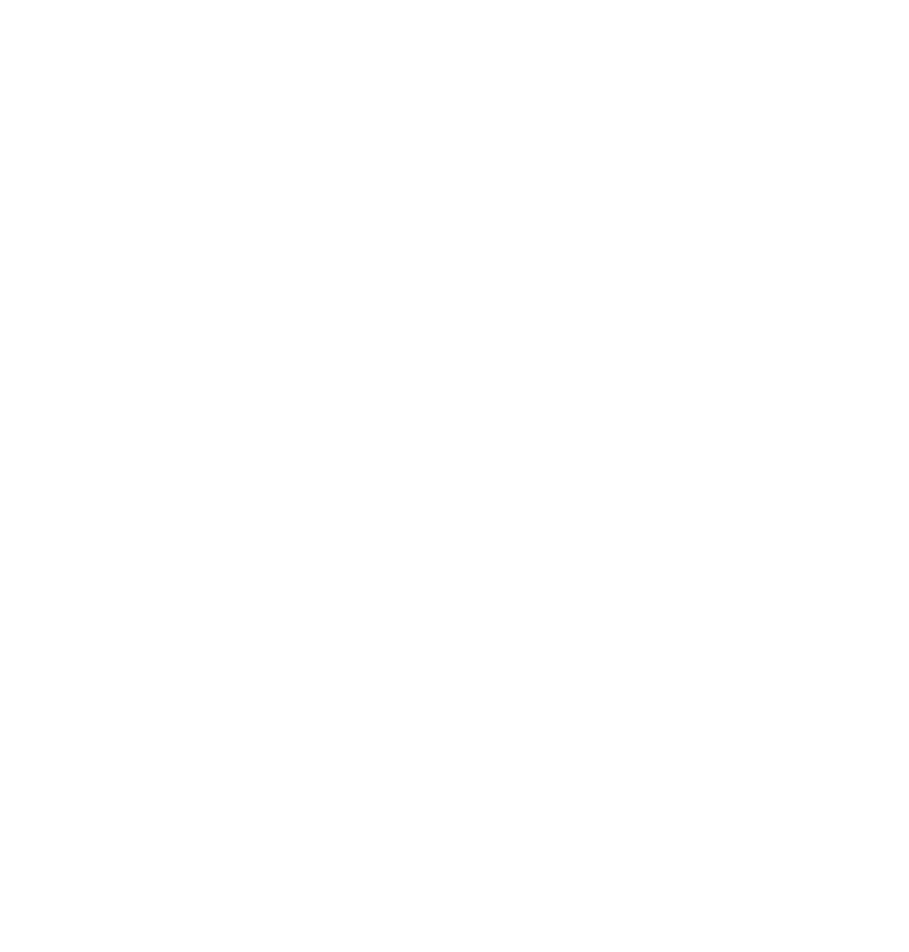
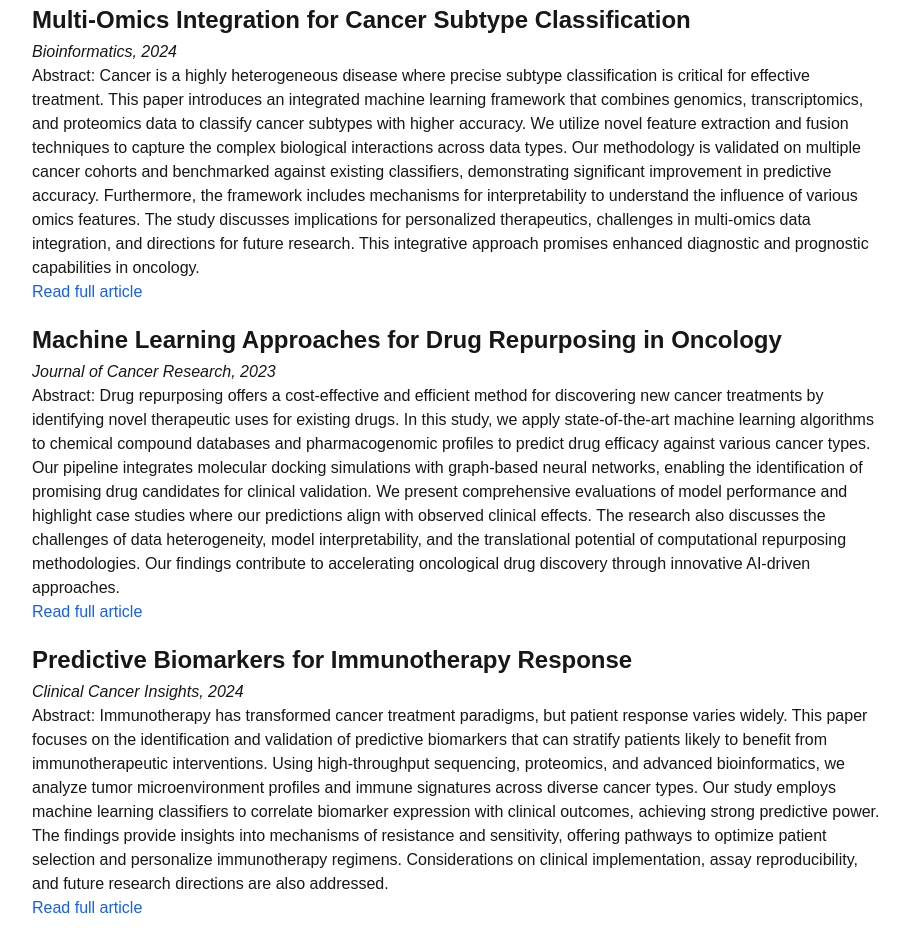
Before and after one commit to MureedSajjad/sajjad-biomedai, a Next.js app: page /publications in a window 1280 px wide. Shown: the part 756-1708 px from the top of the page, without its empty margins (184-1093 px from the left). Before the commit the page ends 856 px from the top, so only its background shows below. Built offline with nearby package versions, Linux system fonts and the light colour scheme.

Commit message:
Add detailed publications abstracts and update page

```diff
--- a/app/publications/page.tsx
+++ b/app/publications/page.tsx
@@ -11,7 +11,7 @@ export default function Publications() {
           <em>Journal of Biomedical Informatics, 2024</em>
         </p>
         <p>
-          This paper presents novel methods to increase transparency of AI-based classifiers in cancer prognosis, improving clinical adoption.
+          Abstract: Recent advancements in artificial intelligence (AI) have paved the way for innovative models in cancer prognosis. This paper proposes interpretable machine learning classifiers that enhance transparency and trustworthiness in clinical settings. By leveraging multi-modal data, including genomics, imaging, and clinical variables, the models offer improved predictive performance while providing explanations comprehensible to oncologists. We evaluate these models on publicly available cancer datasets and demonstrate their ability to outperform traditional statistical methods. Further, case studies illustrate practical applications, highlighting how interpretable outputs can influence treatment decisions and patient outcomes. Ethical considerations, validation strategies, and potential future improvements are discussed to facilitate the integration of AI into routine oncology practice. This work contributes significantly to bridging the gap between AI research and clinical adoption.
         </p>
         <a
           href="https://arxiv.org/abs/1234.56789"
@@ -31,7 +31,7 @@ export default function Publications() {
           <em>Nature Medicine, 2023</em>
         </p>
         <p>
-          Analysis of large-scale EHR datasets demonstrates improved personalized therapy selection using predictive modeling.
+          Abstract: Electronic health records (EHR) harbor vast amounts of clinical data that can revolutionize personalized treatment strategies. In this study, we explore advanced big data analytics and predictive modeling techniques applied to large EHR datasets to optimize therapy selection for cancer patients. The approach integrates patient demographics, medical history, biomarker profiles, and treatment responses to generate individualized recommendations. Our machine learning models demonstrate superior accuracy in predicting patient outcomes compared to conventional methods, enhancing decision-making for oncologists. Additionally, we address challenges in EHR data quality, privacy, and ethical use, proposing frameworks to mitigate biases and ensure equitable healthcare delivery. This work provides a robust foundation for harnessing real-world data towards precision medicine goals.
         </p>
         <a
           href="https://doi.org/10.1038/s41591-023-01234-5"
@@ -42,6 +42,66 @@ export default function Publications() {
           Read full article
         </a>
       </article>
+
+      <article className="mb-5">
+        <h3 className="text-2xl font-bold mb-1">
+          Multi-Omics Integration for Cancer Subtype Classification
+        </h3>
+        <p>
+          <em>Bioinformatics, 2024</em>
+        </p>
+        <p>
+          Abstract: Cancer is a highly heterogeneous disease where precise subtype classification is critical for effective treatment. This paper introduces an integrated machine learning framework that combines genomics, transcriptomics, and proteomics data to classify cancer subtypes with higher accuracy. We utilize novel feature extraction and fusion techniques to capture the complex biological interactions across data types. Our methodology is validated on multiple cancer cohorts and benchmarked against existing classifiers, demonstrating significant improvement in predictive accuracy. Furthermore, the framework includes mechanisms for interpretability to understand the influence of various omics features. The study discusses implications for personalized therapeutics, challenges in multi-omics data integration, and directions for future research. This integrative approach promises enhanced diagnostic and prognostic capabilities in oncology.
+        </p>
+        <a
+          href="https://doi.org/10.1093/bioinformatics/btac123"
+          target="_blank"
+          rel="noopener noreferrer"
+          className="text-blue-600 hover:underline"
+        >
+          Read full article
+        </a>
+      </article>
+
+      <article className="mb-5">
+        <h3 className="text-2xl font-bold mb-1">
+          Machine Learning Approaches for Drug Repurposing in Oncology
+        </h3>
+        <p>
+          <em>Journal of Cancer Research, 2023</em>
+        </p>
+        <p>
+          Abstract: Drug repurposing offers a cost-effective and efficient method for discovering new cancer treatments by identifying novel therapeutic uses for existing drugs. In this study, we apply state-of-the-art machine learning algorithms to chemical compound databases and pharmacogenomic profiles to predict drug efficacy against various cancer types. Our pipeline integrates molecular docking simulations with graph-based neural networks, enabling the identification of promising drug candidates for clinical validation. We present comprehensive evaluations of model performance and highlight case studies where our predictions align with observed clinical effects. The research also discusses the challenges of data heterogeneity, model interpretability, and the translational potential of computational repurposing methodologies. Our findings contribute to accelerating oncological drug discovery through innovative AI-driven approaches.
+        </p>
+        <a
+          href="https://doi.org/10.1158/jcr.2023.4567"
+          target="_blank"
+          rel="noopener noreferrer"
+          className="text-blue-600 hover:underline"
+        >
+          Read full article
+        </a>
+      </article>
+
+      <article className="mb-5">
+        <h3 className="text-2xl font-bold mb-1">
+          Predictive Biomarkers for Immunotherapy Response
+        </h3>
+        <p>
+          <em>Clinical Cancer Insights, 2024</em>
+        </p>
+        <p>
+          Abstract: Immunotherapy has transformed cancer treatment paradigms, but patient response varies widely. This paper focuses on the identification and validation of predictive biomarkers that can stratify patients likely to benefit from immunotherapeutic interventions. Using high-throughput sequencing, proteomics, and advanced bioinformatics, we analyze tumor microenvironment profiles and immune signatures across diverse cancer types. Our study employs machine learning classifiers to correlate biomarker expression with clinical outcomes, achieving strong predictive power. The findings provide insights into mechanisms of resistance and sensitivity, offering pathways to optimize patient selection and personalize immunotherapy regimens. Considerations on clinical implementation, assay reproducibility, and future research directions are also addressed.
+        </p>
+        <a
+          href="https://doi.org/10.1016/cci.2024.00123"
+          target="_blank"
+          rel="noopener noreferrer"
+          className="text-blue-600 hover:underline"
+        >
+          Read full article
+        </a>
+      </article>
     </section>
   );
 }
```
